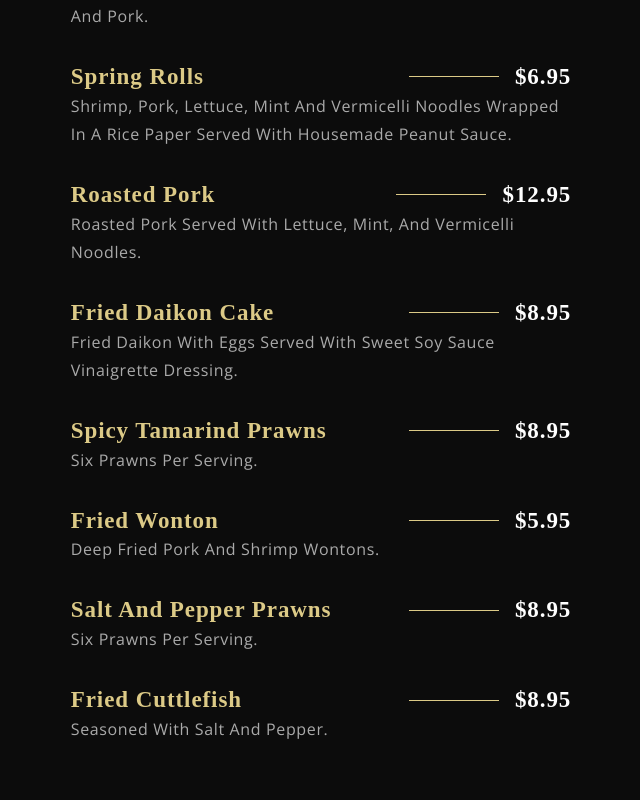
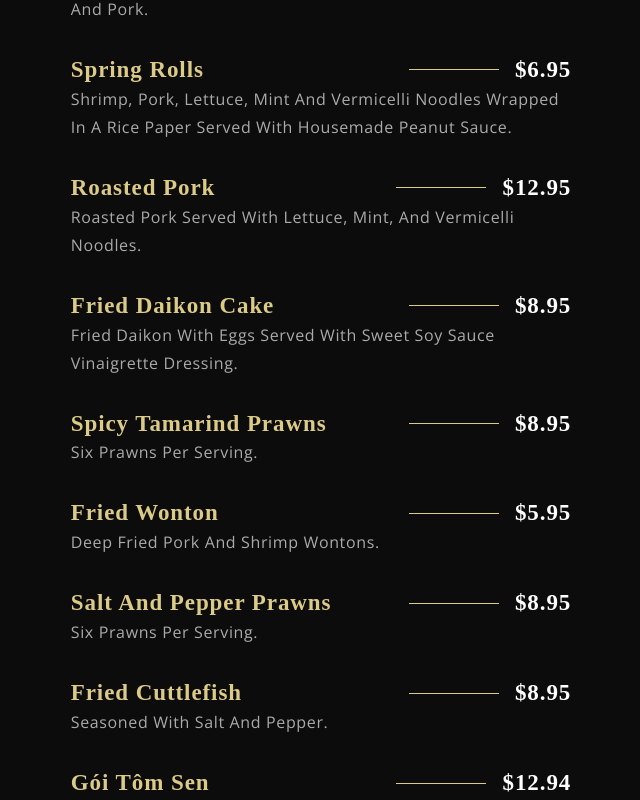
Before and after one commit to andytle95/anam, a React (Create React App) app in the folder anamsite/: page / in a window 1280 px wide. Shown: the part 1997-2797 px from the top of the page, without its empty margins (47-687 px from the left). Built offline with nearby package versions, Linux system fonts and the light colour scheme; a web font is replaced by a local one.

Commit message:
website ready for public view

```diff
--- a/anamsite/src/App.js
+++ b/anamsite/src/App.js
@@ -13,8 +13,8 @@ const App = () => (
     {/* <Chef /> */}
     {/* <Intro /> */}
     {/* <Laurels /> */}
-    <Gallery />
-    <FindUs />
+    {/* <Gallery /> */}
+    {/* <FindUs /> */}
     <Footer />
   </div>
 );
--- a/anamsite/src/components/Navbar/Navbar.jsx
+++ b/anamsite/src/components/Navbar/Navbar.jsx
@@ -17,14 +17,14 @@ const Navbar = () => {
     <ul className='app__navbar-links'>
       <li className='p__opensans'><a href="#home">Home</a></li>
       <li className='p__opensans'><a href="#menu">Menu</a></li>
-      <li className='p__opensans'><a href="#about">About</a></li>
+      {/* <li className='p__opensans'><a href="#about">About</a></li> */}
       {/* <li className='p__opensans'><a href="#awards">Awards</a></li> */}
-      <li className='p__opensans'><a href="#contact">Contact</a></li>
+      {/* <li className='p__opensans'><a href="#contact">Contact</a></li> */}
     </ul>
     <div className='app__navbar-login'>
-      <a href="#login" className="p__opensans">Log In / Register</a>
+      <a href="#order" className="p__opensans">Coming Soon</a>
     <div />
-    <a href="/" className='p__opensans'> Order Online</a>
+    <a href="/" className='p__opensans'>Order Online</a>
     </div>
     <div className="app__navbar-smallscreen">
       <GiHamburgerMenu color="#fff" fontSize={27} onClick={() => setToggleMenu(true)}/>
@@ -35,10 +35,10 @@ const Navbar = () => {
         <MdOutlineRestaurantMenu fontSize={27} className="overlay__close" onClick={() => setToggleMenu(false)} />
       <ul className='app__navbar-smallscreen_links'>
         <li className='p__opensans'><a href="#home">Home</a></li>
-        <li className='p__opensans'><a href="#about">About</a></li>
+        {/* <li className='p__opensans'><a href="#about">About</a></li> */}
         <li className='p__opensans'><a href="#menu">Menu</a></li>
         {/* <li className='p__opensans'><a href="#awards">Awards</a></li> */}
-        <li className='p__opensans'><a href="#contact">Contact</a></li>
+        {/* <li className='p__opensans'><a href="#contact">Contact</a></li> */}
       </ul>
     </div>
     )};
--- a/anamsite/src/constants/data.js
+++ b/anamsite/src/constants/data.js
@@ -65,6 +65,12 @@ const appetizers = [
     title: 'Fried Cuttlefish',
     price: '$8.95',
     tags: 'Seasoned with salt and pepper.',
+  },
+
+  {
+    title: 'Gói Tôm Sen',
+    price: '$12.94',
+    // tags: 'Seasoned with salt and pepper.',
   },
 
 
@@ -140,6 +146,43 @@ const entrees = [
     title: 'Bun Mam / Fermented Fish Noodles',
     price: '$13.95',
   },
+
+  {
+    title: 'Bánh Canh Cua / Crab Udon Soup',
+    price: '$13.95',
+  },
+
+  {
+    title: 'Steak Garlic Noodle',
+    price: '$20',
+  },
+
+  {
+    title: 'Prawns Garlic Noodle',
+    price: '$20',
+  },
+
+];
+
+const drinks = [
+
+  {
+    title: 'Ca Phe Trung / Egg Coffee',
+    price: '$6.95'
+  },
+  {
+    title: 'Strawberry Passionfruit',
+    price: '$6.95'
+  },
+  {
+    title: 'Passionfruit',
+    price: '$6.95'
+  },
+  {
+    title: 'Suong Sam Nuoc Dua / Coconut Juice with Yanang Jelly',
+    price: '$7.95'
+  },
+
 ];
 
 const awards = [
@@ -165,4 +208,4 @@ const awards = [
   },
 ];
 
-export default { appetizers, dimsum, entrees, awards };
+export default { appetizers, dimsum, entrees, drinks, awards };
--- a/anamsite/src/container/Footer/Footer.jsx
+++ b/anamsite/src/container/Footer/Footer.jsx
@@ -1,38 +1,38 @@
 import React from 'react';
 import { FiFacebook, FiTwitter, FiInstagram } from 'react-icons/fi';
 
-import { FooterOverlay, Newsletter } from '../../components';
+import { FooterOverlay } from '../../components';
 import { images } from '../../constants';
 import './Footer.css';
 
 const Footer = () => (
   <div className='app__footer section__padding'>
     <FooterOverlay />
-    <Newsletter />
+    {/* <Newsletter /> */}
 
     <div className='app__footer-links'>
       <div className='app__footer-links_contact'>
       <h1 className='app__footer-headtext'>Contact Us</h1>
-      <p className='p__opensans'>123 Story St, San Jose, CA</p>
-      <p className='p__opensans'>777-777-7777</p>
-      <p className='p__opensans'>888-888-8888</p>
+      <p className='p__opensans'>929 Story Rd, #2000, San Jose, CA</p>
+      <p className='p__opensans'>209-312-1192</p>
+      {/* <p className='p__opensans'>888-888-8888</p> */}
       </div>
       <div className='app__footer-links_logo'>
       <img src={images.gericht} alt="footer_logo" />
       <p className='p__opensans'>Experience Fine Dining</p>
       <img src={images.spoon} alt="spoon" className='spoong__img' style={{ marginTop: 15 }} />
-      <div className='app__footer-links_icons'>
+      {/* <div className='app__footer-links_icons'>
         <FiFacebook />
         <FiTwitter />
         <FiInstagram />
-      </div>
+      </div> */}
       </div>
       <div className='app__footer-links_work'>
         <h1 className='app__footer-headtext'>Working Hours</h1>
         <p className='p__opensans'>Monday - Friday:</p>
-        <p className='p__opensans'>8am - 12pm</p>
+        <p className='p__opensans'>10am - 8pm</p>
         <p className='p__opensans'>Saturday - Sunday:</p>
-        <p className='p__opensans'>9am - 1pm</p>
+        <p className='p__opensans'>10am - 9pm</p>
       </div>
     </div>
     <div className='footer__copyright'>
--- a/anamsite/src/container/Gallery/Gallery.jsx
+++ b/anamsite/src/container/Gallery/Gallery.jsx
@@ -25,10 +25,10 @@ const Gallery = () =>  {
   return (
   <div className='app__gallery flex__center'>
     <div className='app__gallery-content'>
-      <SubHeading title="Instagram"/>
-      <h1 className='headtext__cormorant'>Photo Gallery</h1>
-      <p className='p__opensans' style={{ color: '#AAA', marginTop: '2rem'}}>Yes Sir Man</p>
-      <button type="button" className='custom__button'>View More</button>
+      {/* <SubHeading title="Menu Items"/> */}
+      <h1 className='headtext__cormorant'>Gallery</h1>
+    <p className='p__opensans' style={{ color: '#AAA', marginTop: '2rem'}}>Check out our photos!</p>
+      {/* <button type="button" className='custom__button'>View More</button> */}
     </div>
 
     <div className='app__gallery-images'>
--- a/anamsite/src/container/Header/Header.jsx
+++ b/anamsite/src/container/Header/Header.jsx
@@ -12,7 +12,7 @@ const Header = (props) => (
       <SubHeading title="Welcome!"/>
       <h1 className='app__header-h1'>Traditional Vietnamese Dishes With French Cooking Methods</h1>
       <p className='p__opensans' style={{ margin: '2rem 0' }}>Our goal is to focus on how it's made and provide a fresh meal with a unique experience!</p>
-      <button type="button" className="custom__button">See Our Menu</button>
+      {/* <button type="button" className="custom__button">See Our Menu</button> */}
     </div>
     <div className='app__wrapper_img'>
       <img src={images.welcome} alt="header img" />
--- a/anamsite/src/container/Menu/SpecialMenu.jsx
+++ b/anamsite/src/container/Menu/SpecialMenu.jsx
@@ -33,6 +33,8 @@ const SpecialMenu = () => (
           ))}
         </div>
       </div>
+
+
       </div>
 
     <div className='app__specialMenu-menu_cocktails flex__center'>
@@ -44,9 +46,19 @@ const SpecialMenu = () => (
       </div>
     </div>
 
-    <div style={{marginTop: '15px'}}>
+
+
+    <div className='app__specialMenu-menu_cocktails flex__center'>
+      <p className='app__specialMenu-menu_heading'>Drinks</p>
+      <div className='app__specialMenu_menu_items'>
+        {data.drinks.map((cocktail, index) => (
+          <MenuItem key={cocktail.title + index} title={cocktail.title} price={cocktail.price} tags={cocktail.tags} />
+        ))}
+      </div>
+    </div>
+    {/* <div style={{marginTop: '15px'}}>
       <button type="button" className='custom__button'>View More</button>
-    </div>
+    </div> */}
 
     </div>
 );
```
Also changed, not shown: anamsite/src/assets/gericht.png, anamsite/src/assets/lol.png (added).
